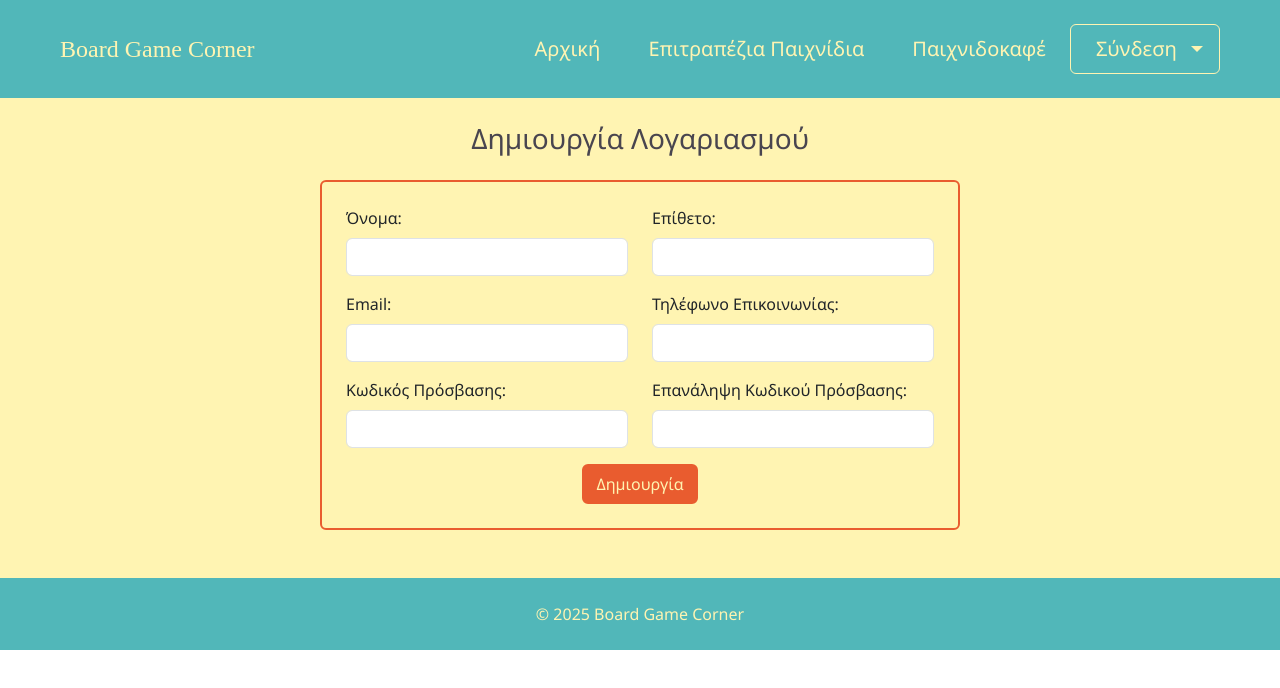
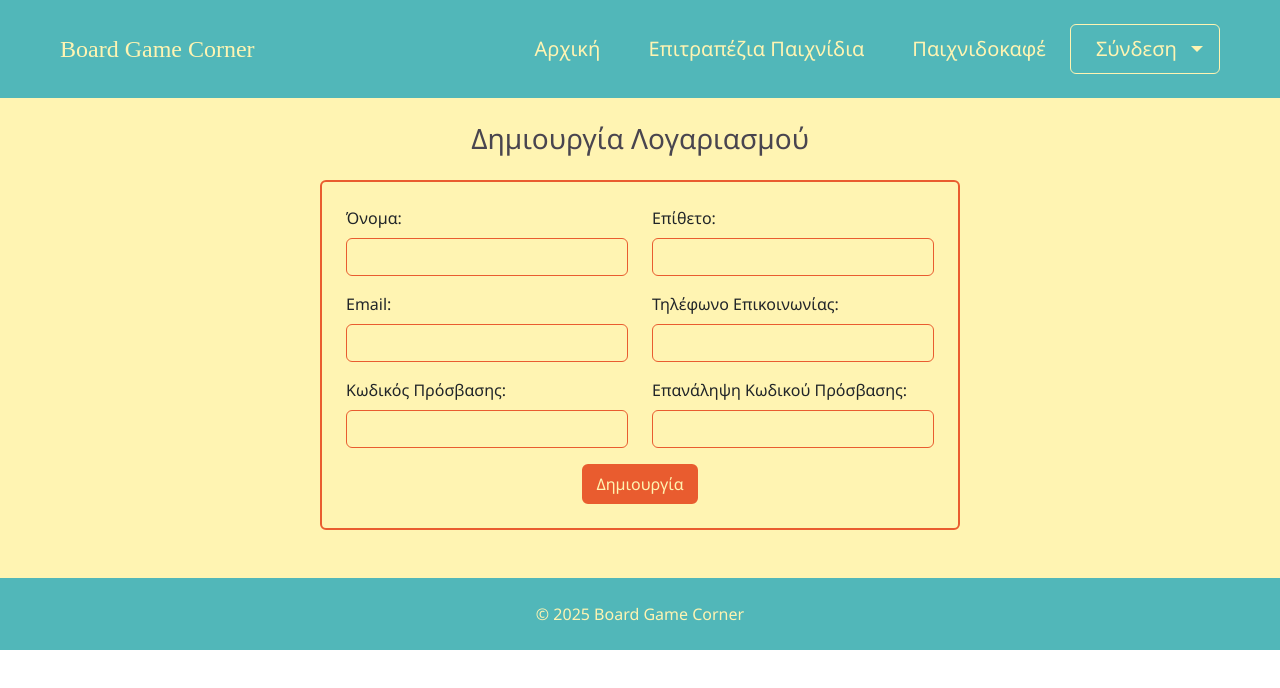
Before and after one commit to stellavl/board-game-corner, a React (Create React App) app in the folder frontend/: page /signup/personal in a window 1280 px wide. Shown: the top 688 px of the page. Built offline with nearby package versions, Linux system fonts and the light colour scheme; the HTML template or start-up script is replaced by a standard one.

Commit message:
improve sign up personal layout

```diff
--- a/frontend/src/pages/SignUpPersonal.jsx
+++ b/frontend/src/pages/SignUpPersonal.jsx
@@ -2,6 +2,7 @@ import React, { useState } from "react";
 import { Container, Card, Form, Row, Col } from "react-bootstrap";
 import OrangeButton from "../components/common/OrangeButton";
 import { useNavigate } from "react-router-dom";
+import { FontAwesomeIcon } from "@fortawesome/react-fontawesome";
 
 const SignUpPersonal = () => {
     const [formData, setFormData] = useState({
@@ -72,15 +73,47 @@ const SignUpPersonal = () => {
                         <Col md={6}>
                             <Form.Group>
                                 <Form.Label>Όνομα:</Form.Label>
-                                <Form.Control type="text" name="firstName" value={formData.firstName} onChange={handleChange} />
-                                {errors.firstName && <div className="text-danger">{errors.firstName}</div>}
+                        <div style={{ position: "relative" }}>
+                            <Form.Control
+                                type="text"
+                                name="firstName"
+                                value={formData.firstName}
+                                onChange={handleChange}
+                                style={{ backgroundColor: "transparent", borderColor: 'var(--color-orange)' }}
+                                isInvalid={!!errors.firstName}
+                            />
+                            {errors.firstName && (
+                                <FontAwesomeIcon
+                                    style={{ position: "absolute", right: "10px", top: "50%", transform: "translateY(-50%)", color: "red" }}
+                                />
+                            )}
+                            <Form.Control.Feedback type="invalid">
+                                {errors.firstName}
+                            </Form.Control.Feedback>
+                        </div>
                             </Form.Group>
                         </Col>
                         <Col md={6}>
                             <Form.Group>
                                 <Form.Label>Επίθετο:</Form.Label>
-                                <Form.Control type="text" name="lastName" value={formData.lastName} onChange={handleChange} />
-                                {errors.lastName && <div className="text-danger">{errors.lastName}</div>}
+                                <div style={{ position: "relative" }}>
+                                    <Form.Control
+                                        type="text"
+                                        name="lastName"
+                                        value={formData.lastName}
+                                        onChange={handleChange}
+                                        style={{ backgroundColor: "transparent", borderColor: 'var(--color-orange)' }}
+                                        isInvalid={!!errors.lastName}
+                                    />
+                                    {errors.lastName && (
+                                        <FontAwesomeIcon
+                                            style={{ position: "absolute", right: "10px", top: "50%", transform: "translateY(-50%)", color: "red" }}
+                                        />
+                                    )}
+                                    <Form.Control.Feedback type="invalid">
+                                        {errors.lastName}
+                                    </Form.Control.Feedback>
+                                </div>
                             </Form.Group>
                         </Col>
                     </Row>
@@ -89,15 +122,47 @@ const SignUpPersonal = () => {
                         <Col md={6}>
                             <Form.Group>
                                 <Form.Label>Email:</Form.Label>
-                                <Form.Control type="email" name="email" value={formData.email} onChange={handleChange} />
-                                {errors.email && <div className="text-danger">{errors.email}</div>}
+                                <div style={{ position: "relative" }}>
+                                    <Form.Control
+                                        type="email"
+                                        name="email"
+                                        value={formData.email}
+                                        onChange={handleChange}
+                                        style={{ backgroundColor: "transparent", borderColor: 'var(--color-orange)' }}
+                                        isInvalid={!!errors.email}
+                                    />
+                                    {errors.email && (
+                                        <FontAwesomeIcon
+                                            style={{ position: "absolute", right: "10px", top: "50%", transform: "translateY(-50%)", color: "red" }}
+                                        />
+                                    )}
+                                    <Form.Control.Feedback type="invalid">
+                                        {errors.email}
+                                    </Form.Control.Feedback>
+                                </div>
                             </Form.Group>
                         </Col>
                         <Col md={6}>
                             <Form.Group>
                                 <Form.Label>Τηλέφωνο Επικοινωνίας:</Form.Label>
-                                <Form.Control type="text" name="phone" value={formData.phone} onChange={handleChange} />
-                                {errors.phone && <div className="text-danger">{errors.phone}</div>}
+                                <div style={{ position: "relative" }}>
+                                    <Form.Control
+                                        type="text"
+                                        name="phone"
+                                        value={formData.phone}
+                                        onChange={handleChange}
+                                        style={{ backgroundColor: "transparent", borderColor: 'var(--color-orange)' }}
+                                        isInvalid={!!errors.phone}
+                                    />
+                                    {errors.phone && (
+                                        <FontAwesomeIcon
+                                            style={{ position: "absolute", right: "10px", top: "50%", transform: "translateY(-50%)", color: "red" }}
+                                        />
+                                    )}
+                                    <Form.Control.Feedback type="invalid">
+                                        {errors.phone}
+                                    </Form.Control.Feedback>
+                                </div>
                             </Form.Group>
                         </Col>
                     </Row>
@@ -106,18 +171,51 @@ const SignUpPersonal = () => {
                         <Col md={6}>
                             <Form.Group>
                                 <Form.Label>Κωδικός Πρόσβασης:</Form.Label>
-                                <Form.Control type="password" name="password" value={formData.password} onChange={handleChange} />
-                                {errors.password && <div className="text-danger">{errors.password}</div>}
+                                <div style={{ position: "relative" }}>
+                                    <Form.Control
+                                        type="password"
+                                        name="password"
+                                        value={formData.password}
+                                        onChange={handleChange}
+                                        style={{ backgroundColor: "transparent", borderColor: 'var(--color-orange)' }}
+                                        isInvalid={!!errors.password}
+                                    />
+                                    {errors.password && (
+                                        <FontAwesomeIcon
+                                            style={{ position: "absolute", right: "10px", top: "50%", transform: "translateY(-50%)", color: "red" }}
+                                        />
+                                    )}
+                                    <Form.Control.Feedback type="invalid">
+                                        {errors.password}
+                                    </Form.Control.Feedback>
+                                </div>
                             </Form.Group>
                         </Col>
                         <Col md={6}>
                             <Form.Group>
                                 <Form.Label>Επανάληψη Κωδικού Πρόσβασης:</Form.Label>
-                                <Form.Control type="password" name="confirmPassword" value={formData.confirmPassword} onChange={handleChange} />
-                                {errors.confirmPassword && <div className="text-danger">{errors.confirmPassword}</div>}
+                                <div style={{ position: "relative" }}>
+                                    <Form.Control
+                                        type="password"
+                                        name="confirmPassword"
+                                        value={formData.confirmPassword}
+                                        onChange={handleChange}
+                                        style={{ backgroundColor: "transparent", borderColor: 'var(--color-orange)' }}
+                                        isInvalid={!!errors.confirmPassword}
+                                    />
+                                    {errors.confirmPassword && (
+                                        <FontAwesomeIcon
+                                            style={{ position: "absolute", right: "10px", top: "50%", transform: "translateY(-50%)", color: "red" }}
+                                        />
+                                    )}
+                                    <Form.Control.Feedback type="invalid">
+                                        {errors.confirmPassword}
+                                    </Form.Control.Feedback>
+                                </div>
                             </Form.Group>
                         </Col>
                     </Row>
+
                     <Row className="d-flex justify-content-center">
                         <Col md={6} className="d-flex justify-content-center">
                             <OrangeButton text="Δημιουργία" onClick={handleSubmit} />
```
